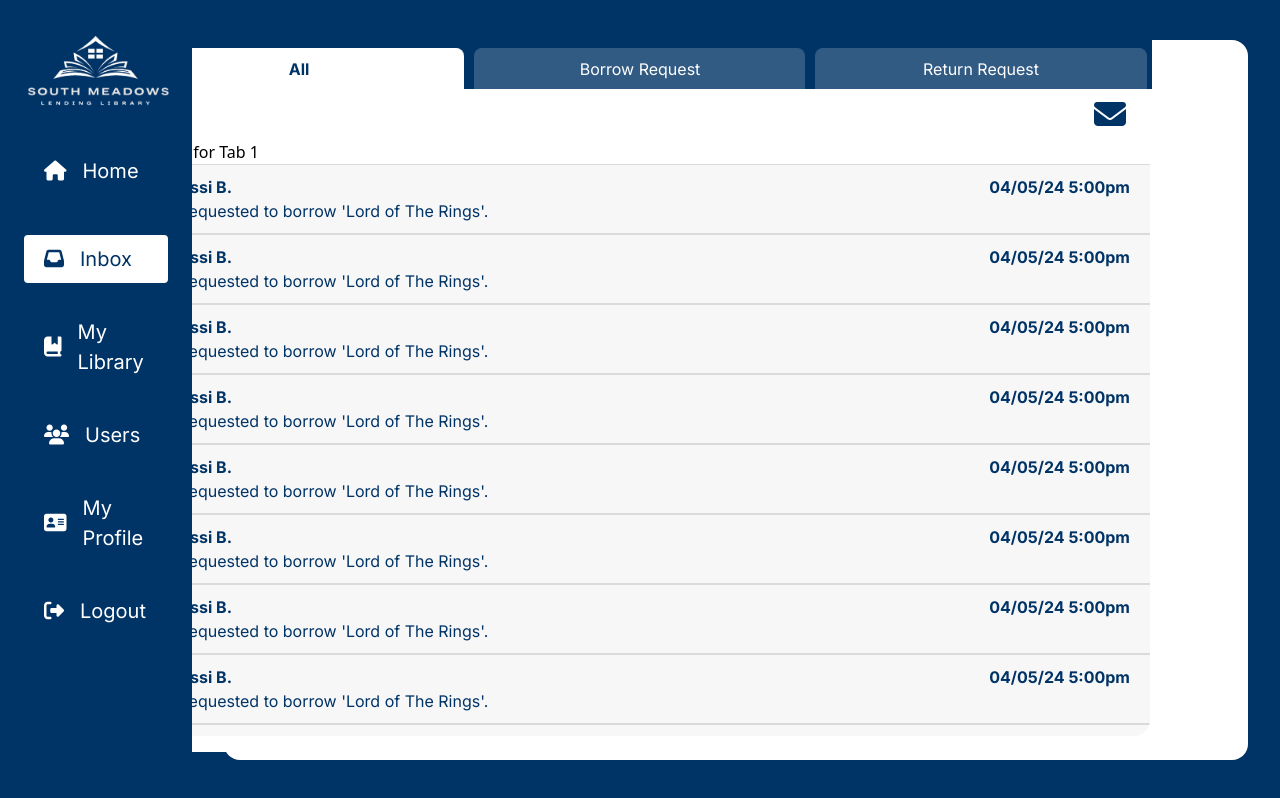
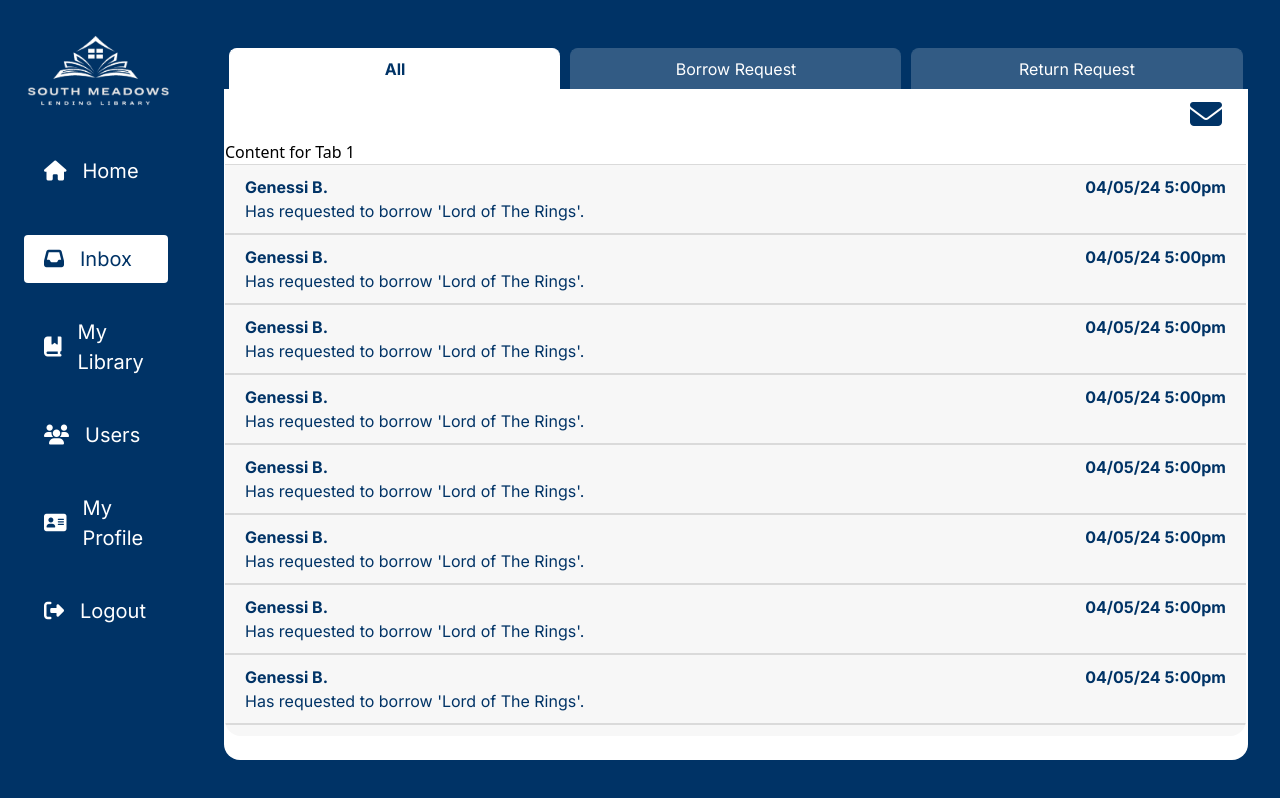
Before and after one commit to PMWeaver4/Champion-Library-App, a React (Vite) app in the folder Client/: page /inbox in a window 1280 px wide. Built offline with nearby package versions, Linux system fonts and the light colour scheme; a web font is replaced by a local one.

Commit message:
fixed inbox (using react children prop)

```diff
--- a/Client/src/Routes/Inbox/Inbox.jsx
+++ b/Client/src/Routes/Inbox/Inbox.jsx
@@ -23,9 +23,7 @@ export default function Inbox({ toggleMenu, pageTitle }) {
 
   return (
     <main className="inbox-page">
-      <PageTemplate toggleMenu={toggleMenu} pageTitle="INBOX" />
-      {isMenuOpen && <MenuPopup />}
-      {/* <div className="inbox"> */}
+      <PageTemplate toggleMenu={toggleMenu} pageTitle="INBOX">
         <div className="inbox-body">
           <div className="inbox-container">
             <div className="inbox-tabs">
@@ -58,6 +56,8 @@ export default function Inbox({ toggleMenu, pageTitle }) {
             </div>
           </div>
         </div>
+      </PageTemplate>
+      {isMenuOpen && <MenuPopup />}
       {/* </div> */}
     </main>
   );
--- a/Client/src/Routes/Inbox/_Inbox-mobile.scss
+++ b/Client/src/Routes/Inbox/_Inbox-mobile.scss
@@ -13,7 +13,6 @@
     align-items: center;
     width: 100%;
     height: 90%;
-    background-color: white;
     position: absolute;
     margin-bottom: 1rem;
     border-radius: 1rem;
```
Lines whose indentation alone changed are shown as unchanged.
